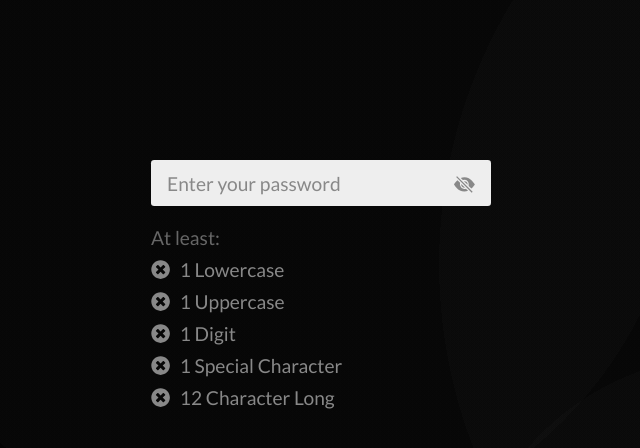
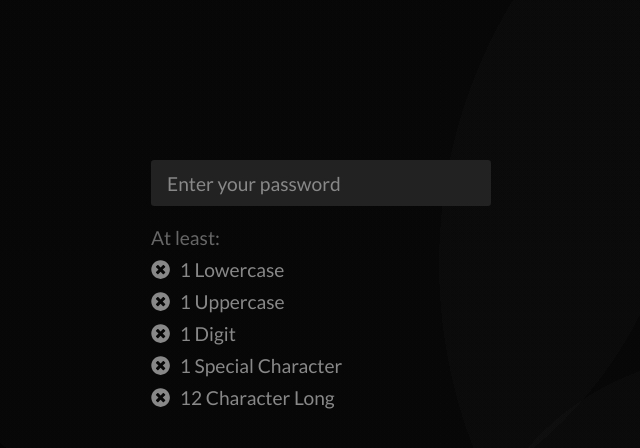
Before and after one commit to riazul01/reactor, a React (Vite) app: page /password-checker in a window 1280 px wide. Shown: the top 448 px of the page, without its empty margins (319-959 px from the left). Built offline with nearby package versions, Linux system fonts and the light colour scheme; a web font is replaced by a local one.

Commit message:
password checker project updated

```diff
--- a/src/pages/password-checker/PasswordChecker.jsx
+++ b/src/pages/password-checker/PasswordChecker.jsx
@@ -85,17 +85,17 @@ const PasswordChecker = () => {
             <div className="checkBox">
                 <div className="inputField">
                     <input type={showPassword ? "text" : "password"} value={password} onChange={handleChange} placeholder="Enter your password" />
-                    {showPassword && <BsFillEyeFill className="iconEye" onClick={handleShowPassword} />}
-                    {!showPassword && <BsFillEyeSlashFill className="iconEyeSlash" onClick={handleShowPassword} />}
+                    {showPassword && password && <BsFillEyeFill className="iconEye" onClick={handleShowPassword} />}
+                    {!showPassword && password && <BsFillEyeSlashFill className="iconEyeSlash" onClick={handleShowPassword} />}
                 </div>
 
                 {password && <div className="strenghtBars">
-                    <span className="strenghtBar" style={(passwordStrength >= 1) ? {background: 'seagreen'} : {background: '#ddd'}}></span>
-                    <span className="strenghtBar" style={(passwordStrength >= 2) ? {background: 'seagreen'} : {background: '#ddd'}}></span>
-                    <span className="strenghtBar" style={(passwordStrength >= 3) ? {background: 'seagreen'} : {background: '#ddd'}}></span>
-                    <span className="strenghtBar" style={(passwordStrength >= 4) ? {background: 'seagreen'} : {background: '#ddd'}}></span>
-                    <span className="strenghtBar" style={(passwordStrength >= 5) ? {background: 'seagreen'} : {background: '#ddd'}}></span>
-                    <span className="strenghtBar" style={(passwordStrength >= 6) ? {background: 'seagreen'} : {background: '#ddd'}}></span>
+                    <span className="strenghtBar" style={(passwordStrength >= 1) ? {background: 'seagreen'} : {background: '#222'}}></span>
+                    <span className="strenghtBar" style={(passwordStrength >= 2) ? {background: 'seagreen'} : {background: '#222'}}></span>
+                    <span className="strenghtBar" style={(passwordStrength >= 3) ? {background: 'seagreen'} : {background: '#222'}}></span>
+                    <span className="strenghtBar" style={(passwordStrength >= 4) ? {background: 'seagreen'} : {background: '#222'}}></span>
+                    <span className="strenghtBar" style={(passwordStrength >= 5) ? {background: 'seagreen'} : {background: '#222'}}></span>
+                    <span className="strenghtBar" style={(passwordStrength >= 6) ? {background: 'seagreen'} : {background: '#222'}}></span>
                 </div>}
 
                 <div className="instructions">
--- a/src/pages/password-checker/password-checker.css
+++ b/src/pages/password-checker/password-checker.css
@@ -25,13 +25,13 @@
     height: 100%;
     width: 100%;
     padding: 0 1rem;
-    color: #333;
+    color: #fff;
     font-size: 1.2rem;
     letter-spacing: 1.5px;
     border: none;
     outline: none;
     border-radius: 0.2rem;
-    background: #eee;
+    background: #222;
     box-sizing: border-box;
     font-family: 'Lato', sans-serif;
 }
```
Also changed, not shown: src/assets/images/password-checker_thumb.png.
